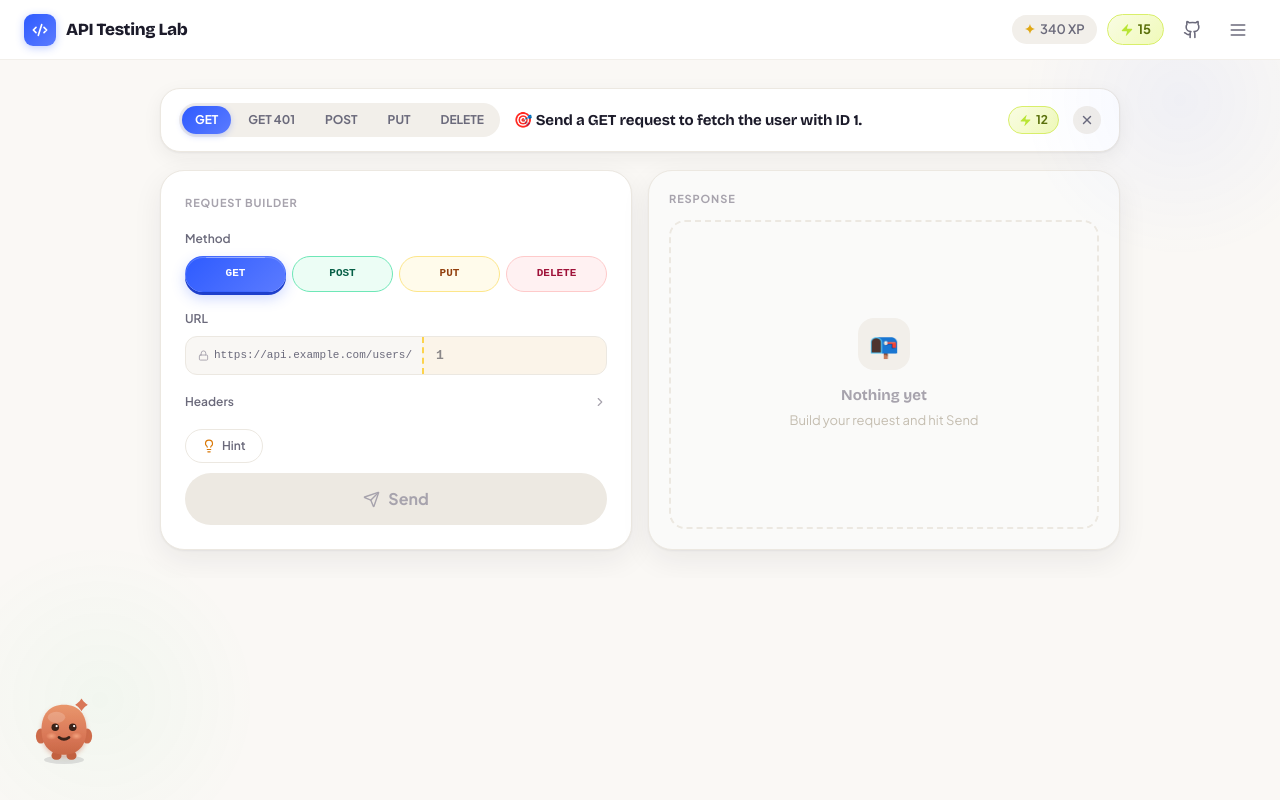
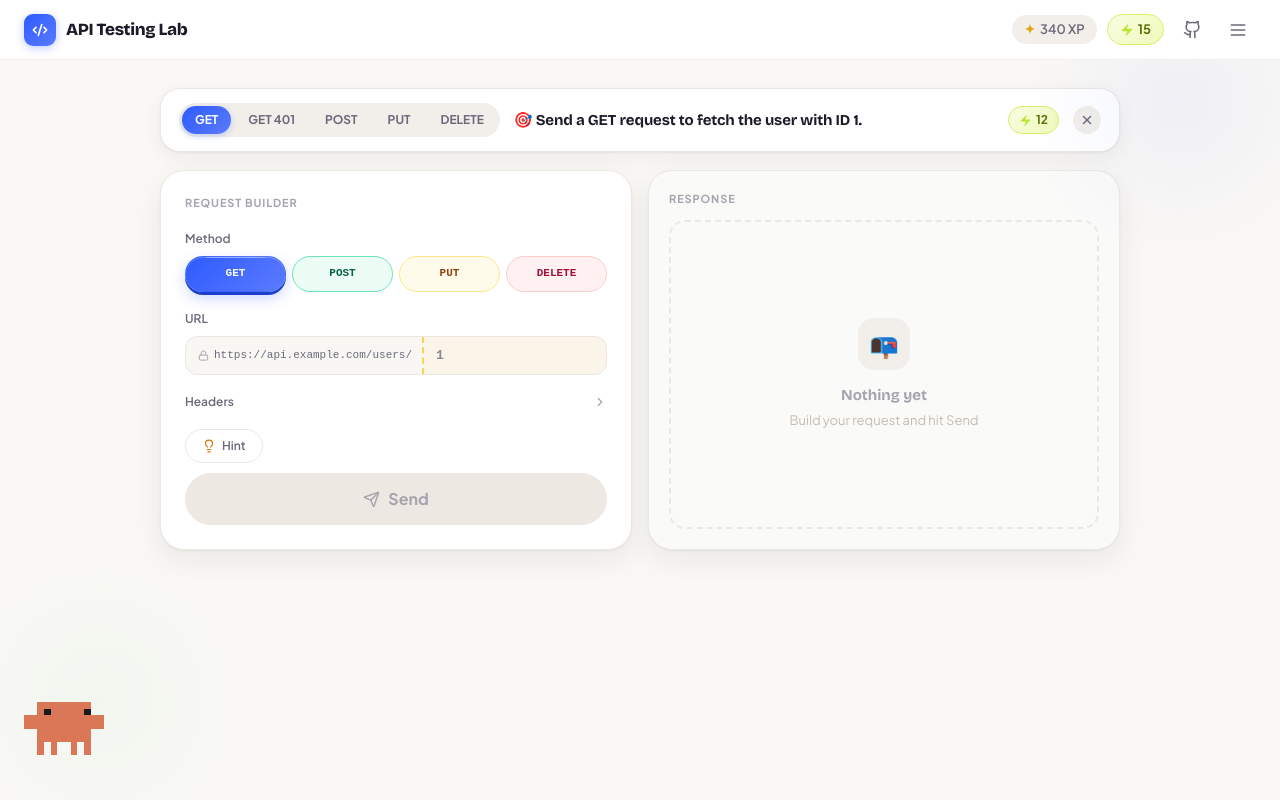
Before and after one commit to nhatnhm1405/API-Testing-Lab, a React (Vite) app: page / in a window 1280 px wide. Both pictures are taken after a click on the button "Lab". Built offline with nearby package versions, Linux system fonts and the light colour scheme.

Commit message:
Change mascot

```diff
--- a/src/app/components/Mascot.tsx
+++ b/src/app/components/Mascot.tsx
@@ -21,14 +21,37 @@ const getAnim = (s: MascotState) => {
   }
 };
 
-// ── Clawd — Claude's friendly mascot ───────────────────────────────
-// A rounded little critter in Anthropic's signature orange, with the
-// Claude "spark" hovering above. Same props/states as before so it
-// drops in everywhere the old pixel critter was used.
+// ── Clawd — Claude Code's pixel mascot ─────────────────────────────
+// A 12×8 pixel-grid critter in Anthropic's signature orange, with two
+// dark eye pixels. Same props/states as before so it drops in
+// everywhere the old mascot was used. State is conveyed by the body
+// animation (bounce / shake / hover) plus a happy eye-squint on a
+// correct answer.
+const ORANGE = '#D97757';
+const EYE    = '#1A1A1A';
+
+// Orange body pixels as [col, row] on a 12-wide × 8-tall grid.
+const BODY: ReadonlyArray<readonly [number, number]> = [
+  // row 0 — top of head
+  [2,0],[3,0],[4,0],[5,0],[6,0],[7,0],[8,0],[9,0],
+  // row 1 — head (eyes carved out at col 3 & 9)
+  [2,1],[4,1],[5,1],[6,1],[7,1],[8,1],
+  // rows 2-3 — outstretched arms (full width)
+  [0,2],[1,2],[2,2],[3,2],[4,2],[5,2],[6,2],[7,2],[8,2],[9,2],[10,2],[11,2],
+  [0,3],[1,3],[2,3],[3,3],[4,3],[5,3],[6,3],[7,3],[8,3],[9,3],[10,3],[11,3],
+  // rows 4-5 — lower body
+  [2,4],[3,4],[4,4],[5,4],[6,4],[7,4],[8,4],[9,4],
+  [2,5],[3,5],[4,5],[5,5],[6,5],[7,5],[8,5],[9,5],
+  // rows 6-7 — legs
+  [2,6],[4,6],[7,6],[9,6],
+  [2,7],[4,7],[7,7],[9,7],
+];
+
+// Eye pixel positions (col, row).
+const EYES: ReadonlyArray<readonly [number, number]> = [[3,1],[9,1]];
+
 export function Mascot({ state = 'idle', size = 'md', showBubble, bubbleText }: MascotProps) {
   const px = PX[size];
-  const id = `clawd-${size}`;
-  const EYE = '#3A2218';
 
   return (
     <div style={{ position: 'relative', display: 'inline-flex', flexDirection: 'column', alignItems: 'center' }}>
@@ -54,112 +77,21 @@ export function Mascot({ state = 'idle', size = 'md', showBubble, bubbleText }:
         </motion.div>
       )}
       <motion.div animate={getAnim(state)} style={{ width: px, height: px }}>
-        <svg viewBox="0 0 64 64" width={px} height={px} xmlns="http://www.w3.org/2000/svg">
-          <defs>
-            <linearGradient id={`${id}-body`} x1="32" y1="14" x2="32" y2="58" gradientUnits="userSpaceOnUse">
-              <stop stopColor="#E8956B" />
-              <stop offset="0.55" stopColor="#D97757" />
-              <stop offset="1" stopColor="#C2613F" />
-            </linearGradient>
-            <radialGradient id={`${id}-cheek`} cx="0.5" cy="0.5" r="0.5">
-              <stop stopColor="#F6A883" stopOpacity="0.9" />
-              <stop offset="1" stopColor="#F6A883" stopOpacity="0" />
-            </radialGradient>
-            <filter id={`${id}-shadow`} x="-30%" y="-20%" width="160%" height="150%">
-              <feDropShadow dx="0" dy="2" stdDeviation="1.6" floodColor="#C2613F" floodOpacity="0.35" />
-            </filter>
-          </defs>
-
-          {/* ground shadow */}
-          <ellipse cx="32" cy="57" rx="16" ry="3.4" fill="#1C1B2A" opacity="0.12" />
-
-          {/* the Claude spark, hovering above the head */}
-          <motion.g
-            style={{ transformOrigin: '46px 13px' }}
-            animate={state === 'thinking'
-              ? { rotate: [0, 360], scale: 1 }
-              : state === 'correct'
-                ? { rotate: 0, scale: [1, 1.5, 1] }
-                : { rotate: 0, scale: [1, 1.15, 1] }}
-            transition={state === 'thinking'
-              ? { duration: 4, repeat: Infinity, ease: 'linear' }
-              : { duration: 2.4, repeat: Infinity, ease: 'easeInOut' }}
-          >
-            <Spark cx={46} cy={13} r={5} fill="#D97757" />
-          </motion.g>
-
-          {/* feet */}
-          <rect x="22" y="50" width="8" height="7" rx="3.5" fill="#C2613F" />
-          <rect x="34" y="50" width="8" height="7" rx="3.5" fill="#C2613F" />
-
-          {/* arms */}
-          <ellipse cx="13.5" cy="38" rx="4" ry="6" fill="#CE6C4B" />
-          <ellipse cx="50.5" cy="38" rx="4" ry="6" fill="#CE6C4B" />
-
-          {/* body */}
-          <g filter={`url(#${id}-shadow)`}>
-            <path
-              d="M32 13
-                 C20 13 14 21 14 33
-                 C14 46 21 53 32 53
-                 C43 53 50 46 50 33
-                 C50 21 44 13 32 13 Z"
-              fill={`url(#${id}-body)`}
-            />
-          </g>
-          {/* soft top highlight */}
-          <ellipse cx="26" cy="23" rx="7" ry="4.5" fill="#FFFFFF" opacity="0.18" />
-
-          {/* cheeks */}
-          <ellipse cx="22" cy="38" rx="4.5" ry="3" fill={`url(#${id}-cheek)`} />
-          <ellipse cx="42" cy="38" rx="4.5" ry="3" fill={`url(#${id}-cheek)`} />
-
-          {/* face */}
-          {state === 'correct' ? (
-            <g stroke={EYE} strokeWidth={2.6} strokeLinecap="round" fill="none">
-              <path d="M21 31 Q25 26 29 31" />
-              <path d="M35 31 Q39 26 43 31" />
-              <path d="M27 39 Q32 44 37 39" />
-            </g>
-          ) : state === 'wrong' ? (
-            <g stroke={EYE} strokeWidth={2.6} strokeLinecap="round" fill="none">
-              <path d="M22 29 L28 35" /><path d="M28 29 L22 35" />
-              <path d="M36 29 L42 35" /><path d="M42 29 L36 35" />
-              <path d="M27 42 Q32 38 37 42" />
-            </g>
-          ) : state === 'thinking' ? (
-            <>
-              <circle cx="25" cy="30" r="2.6" fill={EYE} />
-              <circle cx="39" cy="30" r="2.6" fill={EYE} />
-              <path d="M28 40 Q32 38 36 40" stroke={EYE} strokeWidth={2.2} strokeLinecap="round" fill="none" />
-            </>
-          ) : (
-            <>
-              <circle cx="25" cy="31" r="3" fill={EYE} />
-              <circle cx="39" cy="31" r="3" fill={EYE} />
-              {/* eye sparkle */}
-              <circle cx="26.1" cy="30" r="0.9" fill="#FFFFFF" />
-              <circle cx="40.1" cy="30" r="0.9" fill="#FFFFFF" />
-              <path d="M28 39 Q32 42 36 39" stroke={EYE} strokeWidth={2.2} strokeLinecap="round" fill="none" />
-            </>
+        {/* 12×8 grid letterboxed inside the square footprint */}
+        <svg viewBox="0 0 12 8" width={px} height={px} xmlns="http://www.w3.org/2000/svg" shapeRendering="crispEdges">
+          {BODY.map(([c, r]) => (
+            <rect key={`b${c}-${r}`} x={c} y={r} width={1} height={1} fill={ORANGE} />
+          ))}
+          {EYES.map(([c, r]) =>
+            state === 'correct' ? (
+              // happy squint — a short bar at the bottom of the eye cell
+              <rect key={`e${c}-${r}`} x={c} y={r + 0.5} width={1} height={0.3} fill={EYE} />
+            ) : (
+              <rect key={`e${c}-${r}`} x={c} y={r} width={1} height={1} fill={EYE} />
+            )
           )}
         </svg>
       </motion.div>
     </div>
   );
 }
-
-// The Claude four-point spark / sunburst.
-function Spark({ cx, cy, r, fill }: { cx: number; cy: number; r: number; fill: string }) {
-  const w = r * 0.42; // waist half-width of each petal
-  return (
-    <path
-      d={`M ${cx} ${cy - r}
-          C ${cx + w} ${cy - w}, ${cx + w} ${cy - w}, ${cx + r} ${cy}
-          C ${cx + w} ${cy + w}, ${cx + w} ${cy + w}, ${cx} ${cy + r}
-          C ${cx - w} ${cy + w}, ${cx - w} ${cy + w}, ${cx - r} ${cy}
-          C ${cx - w} ${cy - w}, ${cx - w} ${cy - w}, ${cx} ${cy - r} Z`}
-      fill={fill}
-    />
-  );
-}
```
